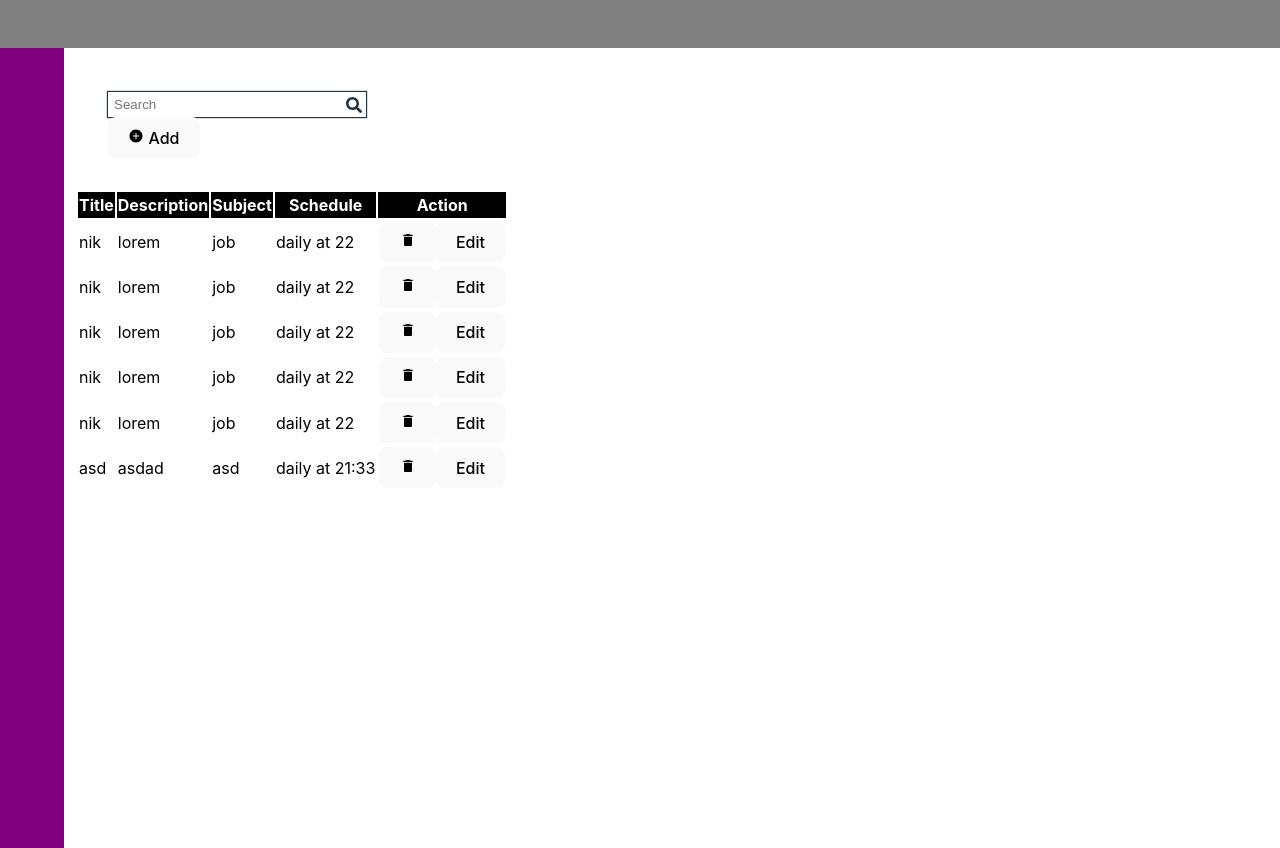
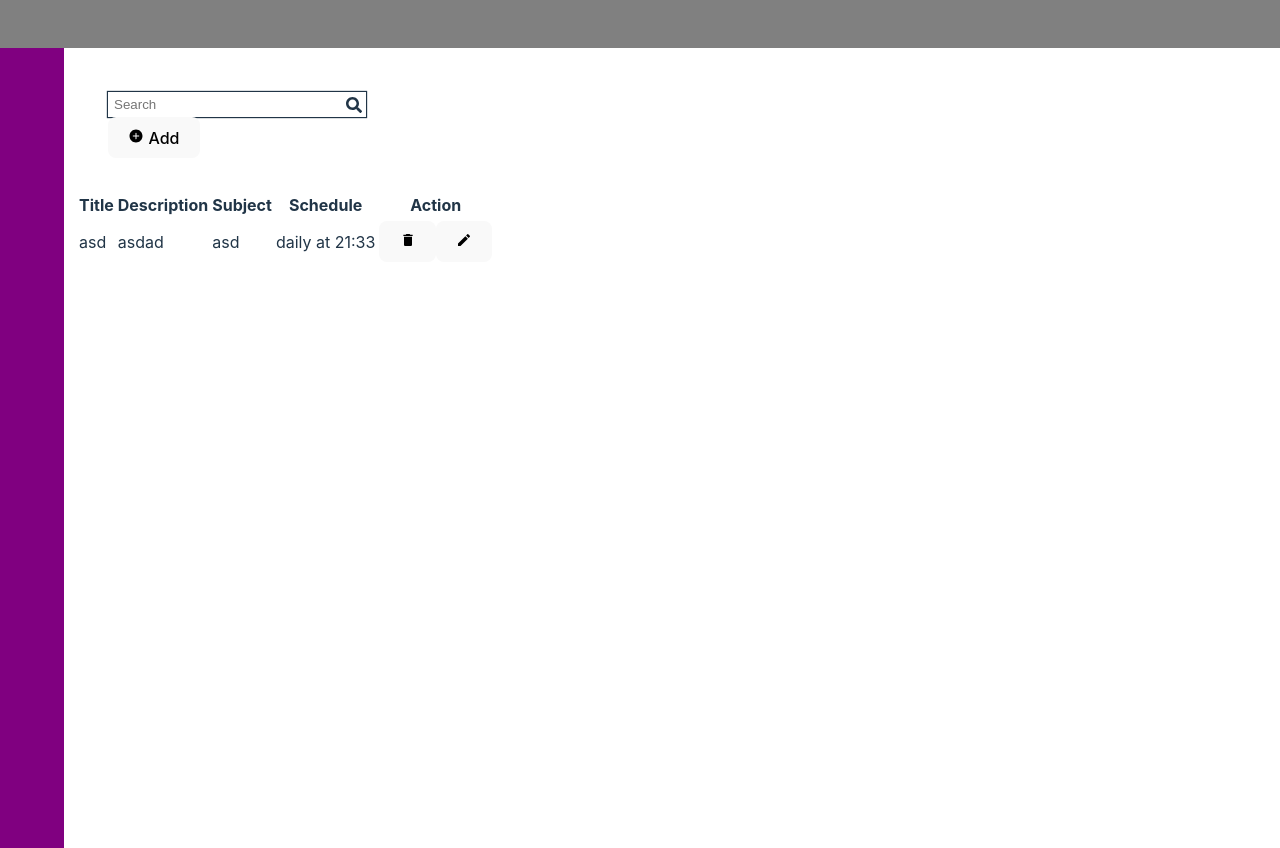
Before and after one commit to nikita3006/projectDataPlant, a React (Vite) app: page / in a window 1280 px wide. Shown: the top 848 px of the page. Built offline with nearby package versions, Linux system fonts and the light colour scheme; data requests are answered from the project's data file.

Commit message:
using editschedulemodal in schedulelist

```diff
--- a/db.json
+++ b/db.json
@@ -1,50 +1,5 @@
 {
   "schedules": [
-    {
-      "title": "nik",
-      "description": "lorem",
-      "subject": "job",
-      "frequency": "daily",
-      "repeatOption": "daily",
-      "time": "22",
-      "id": 10
-    },
-    {
-      "title": "nik",
-      "description": "lorem",
-      "subject": "job",
-      "frequency": "daily",
-      "repeatOption": "daily",
-      "time": "22",
-      "id": 11
-    },
-    {
-      "title": "nik",
-      "description": "lorem",
-      "subject": "job",
-      "frequency": "daily",
-      "repeatOption": "daily",
-      "time": "22",
-      "id": 12
-    },
-    {
-      "title": "nik",
-      "description": "lorem",
-      "subject": "job",
-      "frequency": "daily",
-      "repeatOption": "daily",
-      "time": "22",
-      "id": 13
-    },
-    {
-      "title": "nik",
-      "description": "lorem",
-      "subject": "job",
-      "frequency": "daily",
-      "repeatOption": "daily",
-      "time": "22",
-      "id": 14
-    },
     {
       "title": "asd",
       "description": "asdad",
--- a/src/components/ScheduleList.tsx
+++ b/src/components/ScheduleList.tsx
@@ -1,12 +1,12 @@
 import React from 'react';
 import Table from 'react-bootstrap/Table';
 import { MdDelete } from 'react-icons/md';
-
+import EditScheduleModal from './EditScheduleModal';
 import { deleteData } from '../utils/apiService';
 
 interface ScheduleListProps {
   data: Schedule[];
-
+  reload: (value: string) => void;
 }
 
 interface Schedule {
@@ -19,18 +19,18 @@ interface Schedule {
   time: string;
 }
 
-const ScheduleList: React.FC<ScheduleListProps> = ({ data }) => {
+const ScheduleList: React.FC<ScheduleListProps> = ({ data, reload }) => {
 
   const handleDeleteItem = (id: string) => {
     const apiEndpoint = `schedules/${id}`;
     deleteData(apiEndpoint)
-    ;
+    reload(id);
   };
 
   return (
     <>
-      <Table striped bordered hover >
-        <thead style={{backgroundColor:"black", color:"white"}}>
+      <Table striped bordered hover>
+        <thead>
           <tr>
             <th>Title</th>
             <th>Description</th>
@@ -40,7 +40,7 @@ const ScheduleList: React.FC<ScheduleListProps> = ({ data }) => {
           </tr>
         </thead>
 
-        <tbody style={{color:"black"}}>
+        <tbody>
           {data.map((item, index) => (
             <tr key={index}>
               <td>{item.title}</td>
@@ -49,7 +49,10 @@ const ScheduleList: React.FC<ScheduleListProps> = ({ data }) => {
               <td>{item.frequency} at {item.time}</td>
               <td>
                 <button onClick={() => handleDeleteItem(item.id)}><MdDelete /></button>
-               <button>Edit</button>
+                <EditScheduleModal
+                  schedule={item}
+                  reload={reload}
+                />
               </td>
             </tr>
           ))}
```
